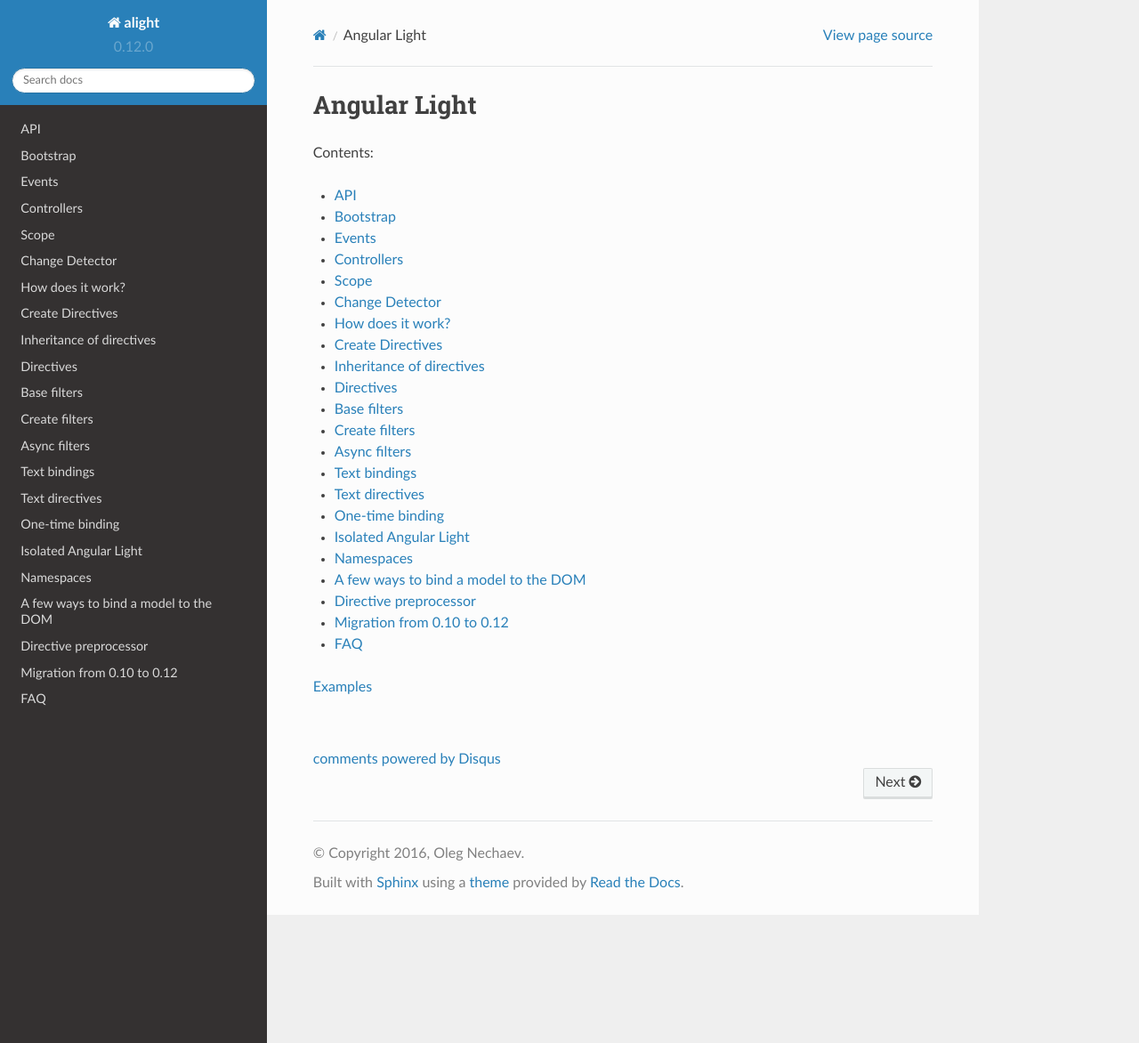
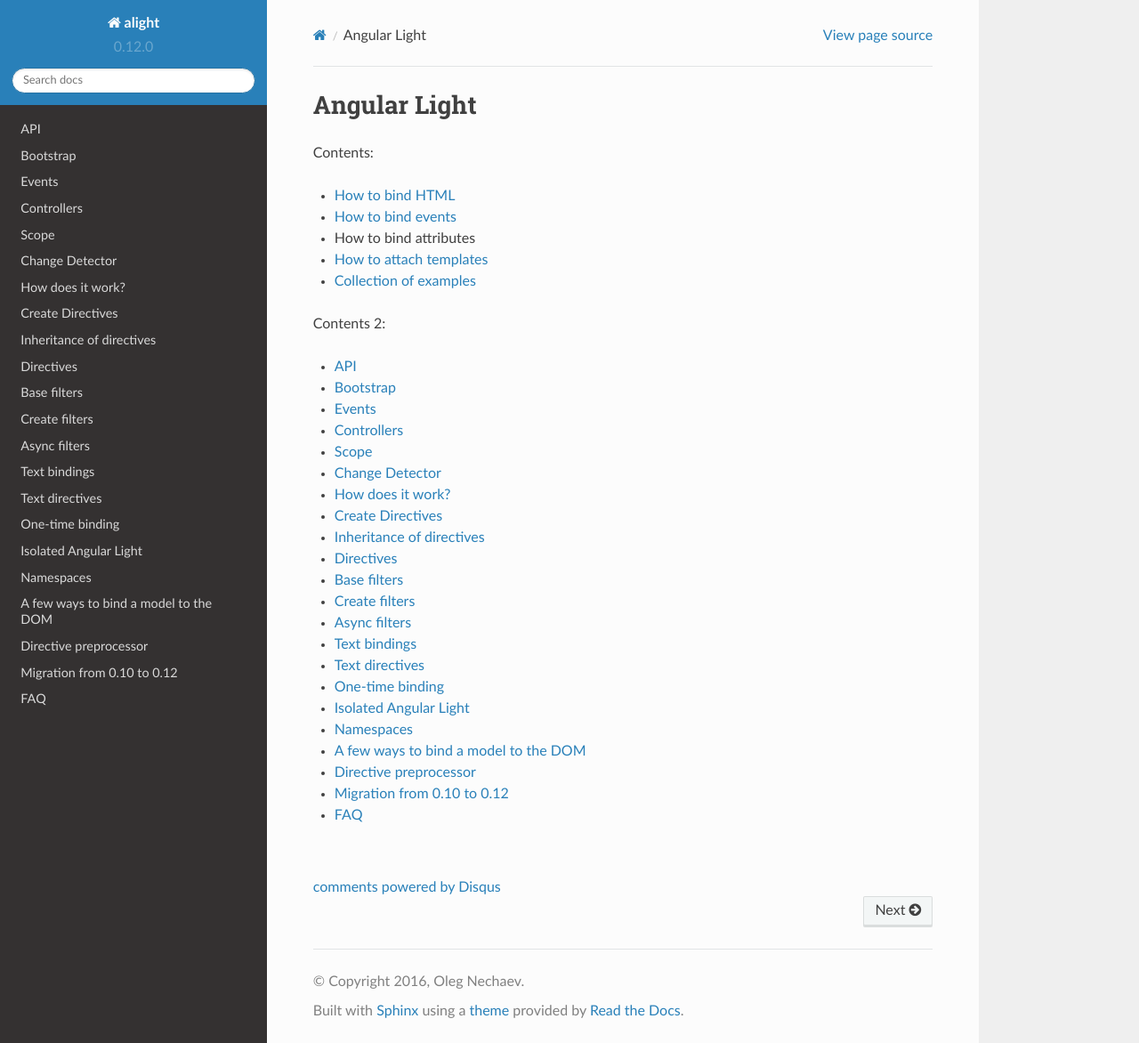
Before and after one commit to lega911/alight_docs, a Sphinx documentation site: the page built from docs/source/index.rst, in a window 1280 px wide and 1172 px high. Shown: the whole window at 89% size. Built offline with Sphinx 7.4.7 and the Read the Docs theme 2.0.0, drawn with Linux system fonts in a browser that asks for light colours; comment, search, counter and statistics services are not loaded.

Commit message:
fix index

```diff
--- a/docs/source/index.rst
+++ b/docs/source/index.rst
@@ -7,6 +7,14 @@
 ==================================
 
 Contents:
+
+* `How to bind HTML <bootstrap.html>`_
+* `How to bind events <events.html>`_
+* How to bind attributes
+* `How to attach templates <directive/html.html>`_
+* `Collection of examples <http://angularlight.org/doc/examples.html>`_
+
+Contents 2:
 
 .. toctree::
    :maxdepth: 1
```
Also changed, not shown: other parts of docs/source/index.rst (+0 -2 lines).
